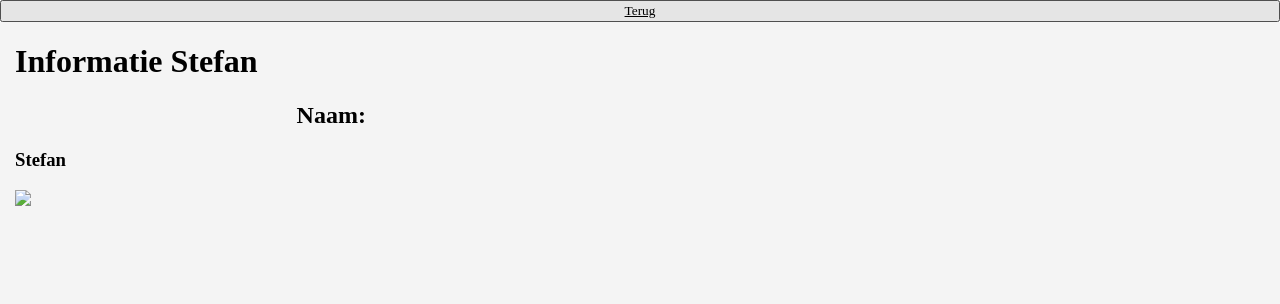
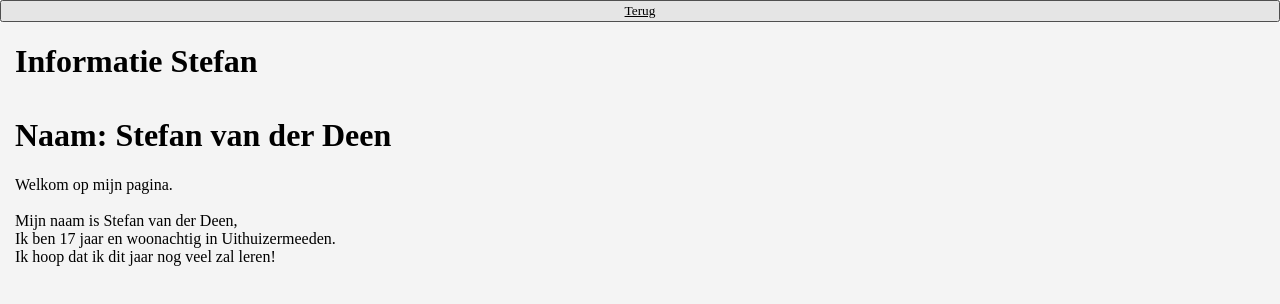
Before and after one commit to Tyler87-sudo/Bedrijfswebsite-Websitekampioen, a plain HTML site: page Stefan.html in a window 1280 px wide. Drawn offline with Linux system fonts and the light colour scheme; a web font is replaced by a local one.

Commit message:
Add files via upload

```diff
--- a/Stefan.html
+++ b/Stefan.html
@@ -21,10 +21,15 @@
     </header>
     <main class="main">
         <div class="Tyler">
-            <h1>Informatie Stefan</h1>
-            <h2>Naam: <h3>Stefan</h3></h2>
-            <p></p>
-            <img src="tyler.jpg">
+            <h1>Informatie Stefan
+                <br> <br> Naam: Stefan van der Deen</h1>            <p>
+                Welkom op mijn pagina.
+                <br>
+                 <br> Mijn naam is Stefan van der Deen,
+                 <br>Ik ben 17 jaar en woonachtig in Uithuizermeeden.
+                 <br>Ik hoop dat ik dit jaar nog veel zal leren!
+            </p>
+            <!-- <img src=""> -->
         </div>
     </main>
 
```
